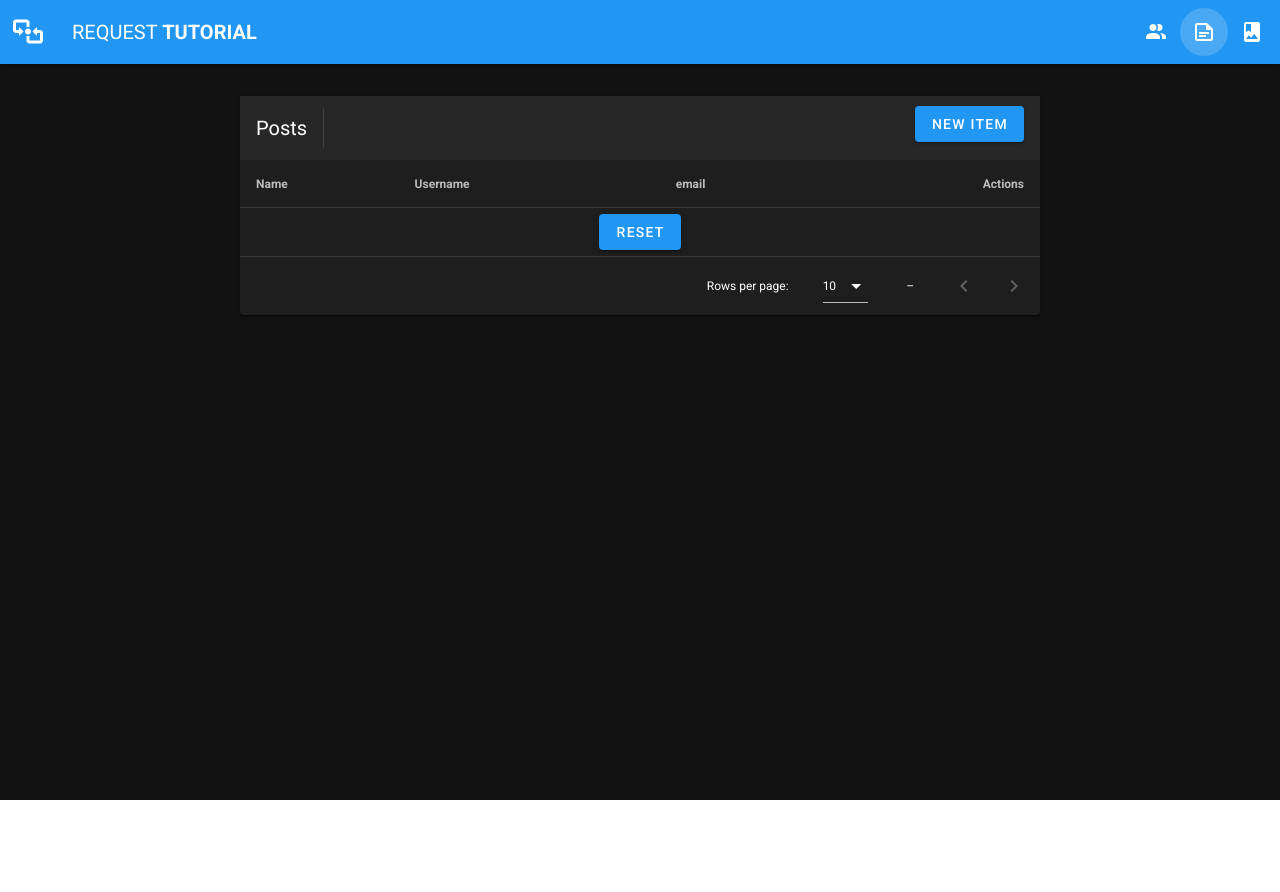
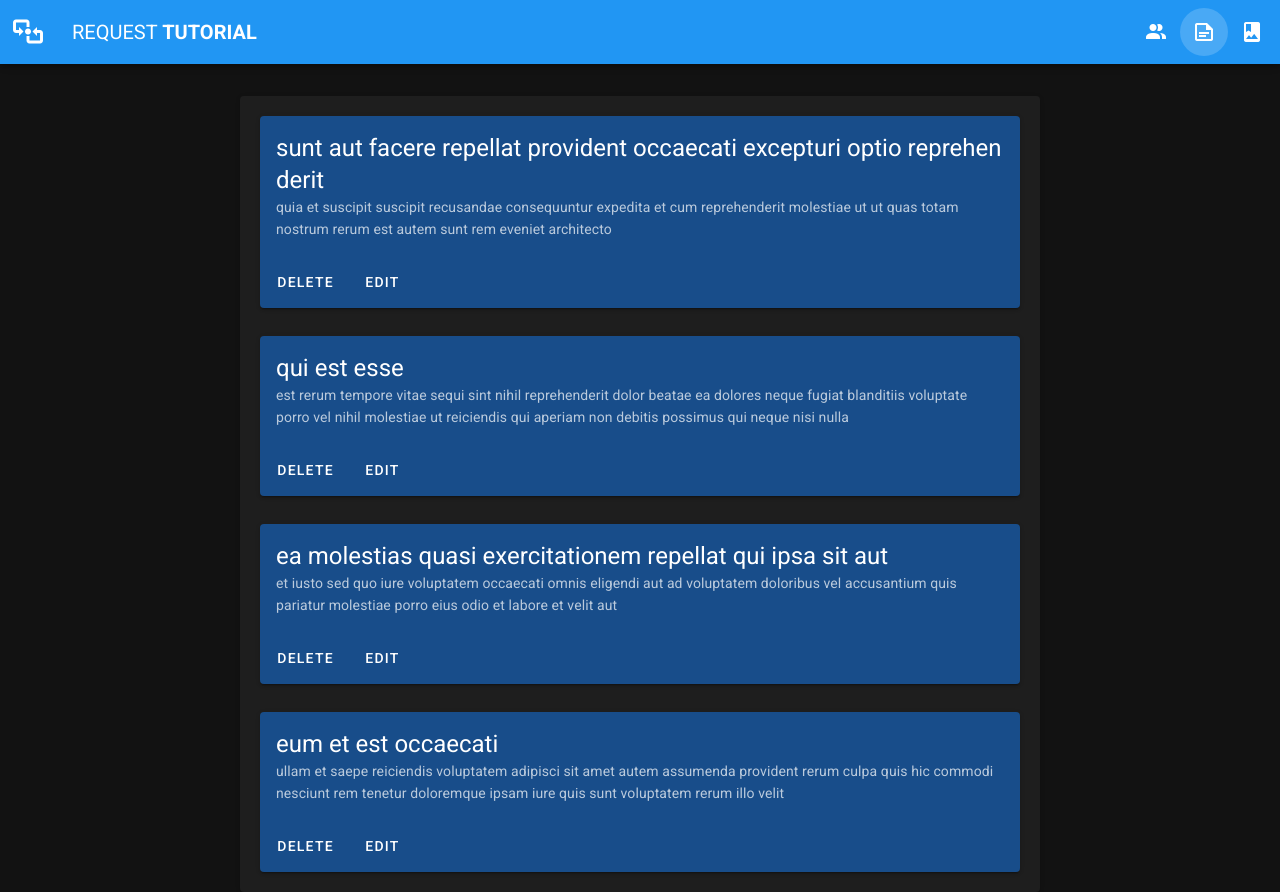
Before and after one commit to carloswimmer/request-tutorial, a Vue app: page /posts in a window 1280 px wide. Before the commit the page ends 800 px from the top, so only its background shows below. Built offline with nearby package versions, Linux system fonts and the light colour scheme.

Commit message:
Change layout of posts

```diff
--- a/src/views/Posts.vue
+++ b/src/views/Posts.vue
@@ -1,106 +1,29 @@
 <template>
   <v-card class="mx-auto mt-8" max-width="800">
-    <v-data-table
-      :headers="headers"
-      :items="users"
-      sort-by="name"
-      class="elevation-1"
-    >
-      <template v-slot:top>
-        <v-toolbar flat>
-          <v-toolbar-title>Posts</v-toolbar-title>
-          <v-divider class="mx-4" inset vertical></v-divider>
-          <v-spacer></v-spacer>
-          <v-dialog v-model="dialog" max-width="500px">
-            <template v-slot:activator="{ on, attrs }">
-              <v-btn color="primary" dark class="mb-2" v-bind="attrs" v-on="on">
-                New Item
-              </v-btn>
-            </template>
-            <v-card>
-              <v-card-title>
-                <span class="headline">{{ formTitle }}</span>
-              </v-card-title>
+    <v-container>
+      <div v-for="post in posts" :key="post.id">
+        <v-row class="pa-2">
+          <v-col cols="12">
+            <v-card color="#1565C0AA">
+              <v-card-title class="text-h5">{{ post.title }}</v-card-title>
 
-              <v-card-text>
-                <v-container>
-                  <v-row>
-                    <v-col cols="12" sm="6" md="4">
-                      <v-text-field
-                        v-model="editedItem.name"
-                        label="Dessert name"
-                      ></v-text-field>
-                    </v-col>
-                    <v-col cols="12" sm="6" md="4">
-                      <v-text-field
-                        v-model="editedItem.username"
-                        label="username"
-                      ></v-text-field>
-                    </v-col>
-                    <v-col cols="12" sm="6" md="4">
-                      <v-text-field
-                        v-model="editedItem.email"
-                        label="email (g)"
-                      ></v-text-field>
-                    </v-col>
-                    <v-col cols="12" sm="6" md="4">
-                      <v-text-field
-                        v-model="editedItem.carbs"
-                        label="Carbs (g)"
-                      ></v-text-field>
-                    </v-col>
-                    <v-col cols="12" sm="6" md="4">
-                      <v-text-field
-                        v-model="editedItem.protein"
-                        label="Protein (g)"
-                      ></v-text-field>
-                    </v-col>
-                  </v-row>
-                </v-container>
-              </v-card-text>
+              <v-card-subtitle>{{ post.body }}</v-card-subtitle>
 
               <v-card-actions>
-                <v-spacer></v-spacer>
-                <v-btn color="blue darken-1" text @click="close">
-                  Cancel
-                </v-btn>
-                <v-btn color="blue darken-1" text @click="save"> Save </v-btn>
+                <v-btn text> Delete </v-btn>
+                <v-btn text> Edit </v-btn>
               </v-card-actions>
             </v-card>
-          </v-dialog>
-          <v-dialog v-model="dialogDelete" max-width="500px">
-            <v-card>
-              <v-card-title class="headline"
-                >Are you sure you want to delete this item?</v-card-title
-              >
-              <v-card-actions>
-                <v-spacer></v-spacer>
-                <v-btn color="blue darken-1" text @click="closeDelete"
-                  >Cancel</v-btn
-                >
-                <v-btn color="blue darken-1" text @click="deleteItemConfirm"
-                  >OK</v-btn
-                >
-                <v-spacer></v-spacer>
-              </v-card-actions>
-            </v-card>
-          </v-dialog>
-        </v-toolbar>
-      </template>
-      <template v-slot:[`item.actions`]="{ item }">
-        <v-icon small class="mr-2" @click="editItem(item)"> mdi-pencil </v-icon>
-        <v-icon small @click="deleteItem(item)"> mdi-delete </v-icon>
-      </template>
-      <template v-slot:no-data>
-        <v-btn color="primary" @click="initialize"> Reset </v-btn>
-      </template>
-    </v-data-table>
+          </v-col>
+        </v-row>
+      </div>
+    </v-container>
   </v-card>
 </template>
 
 <script>
 export default {
-  name: "Users",
+  name: "Posts",
 
   data: () => ({
     dialog: false,
@@ -116,7 +39,7 @@ export default {
       { text: "email", value: "email" },
       { text: "Actions", align: "end", value: "actions", sortable: false },
     ],
-    users: [],
+    posts: [],
     editedIndex: -1,
     editedItem: {
       name: "",
@@ -155,23 +78,53 @@ export default {
 
   methods: {
     initialize() {
-      this.users = [];
+      this.posts = [
+        {
+          userId: 1,
+          id: 1,
+          title:
+            "sunt aut facere repellat provident occaecati excepturi optio reprehenderit",
+          body:
+            "quia et suscipit\nsuscipit recusandae consequuntur expedita et cum\nreprehenderit molestiae ut ut quas totam\nnostrum rerum est autem sunt rem eveniet architecto",
+        },
+        {
+          userId: 1,
+          id: 2,
+          title: "qui est esse",
+          body:
+            "est rerum tempore vitae\nsequi sint nihil reprehenderit dolor beatae ea dolores neque\nfugiat blanditiis voluptate porro vel nihil molestiae ut reiciendis\nqui aperiam non debitis possimus qui neque nisi nulla",
+        },
+        {
+          userId: 1,
+          id: 3,
+          title: "ea molestias quasi exercitationem repellat qui ipsa sit aut",
+          body:
+            "et iusto sed quo iure\nvoluptatem occaecati omnis eligendi aut ad\nvoluptatem doloribus vel accusantium quis pariatur\nmolestiae porro eius odio et labore et velit aut",
+        },
+        {
+          userId: 1,
+          id: 4,
+          title: "eum et est occaecati",
+          body:
+            "ullam et saepe reiciendis voluptatem adipisci\nsit amet autem assumenda provident rerum culpa\nquis hic commodi nesciunt rem tenetur doloremque ipsam iure\nquis sunt voluptatem rerum illo velit",
+        },
+      ];
     },
 
     editItem(item) {
-      this.editedIndex = this.users.indexOf(item);
+      this.editedIndex = this.posts.indexOf(item);
       this.editedItem = Object.assign({}, item);
       this.dialog = true;
     },
 
     deleteItem(item) {
-      this.editedIndex = this.users.indexOf(item);
+      this.editedIndex = this.posts.indexOf(item);
       this.editedItem = Object.assign({}, item);
       this.dialogDelete = true;
     },
 
     deleteItemConfirm() {
-      this.users.splice(this.editedIndex, 1);
+      this.posts.splice(this.editedIndex, 1);
       this.closeDelete();
     },
 
@@ -193,9 +146,9 @@ export default {
 
     save() {
       if (this.editedIndex > -1) {
-        Object.assign(this.users[this.editedIndex], this.editedItem);
+        Object.assign(this.posts[this.editedIndex], this.editedItem);
       } else {
-        this.users.push(this.editedItem);
+        this.posts.push(this.editedItem);
       }
       this.close();
     },
```
